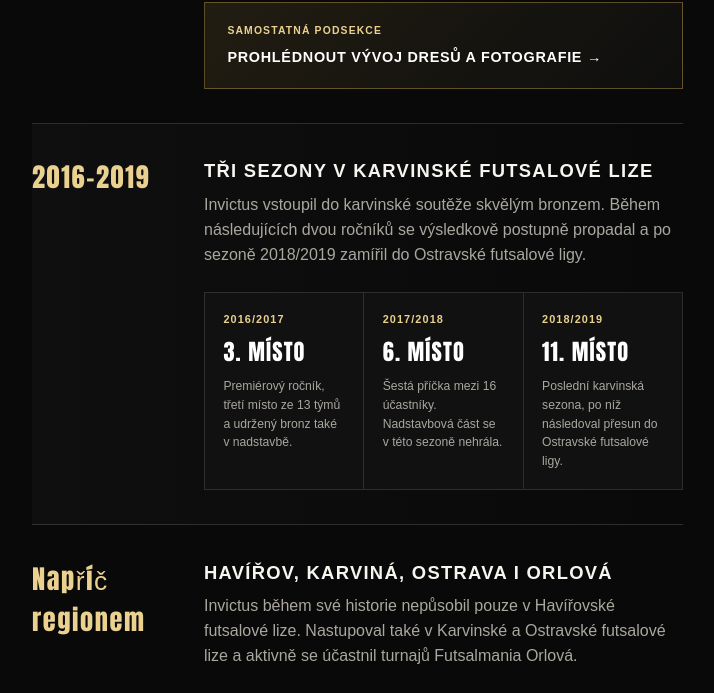
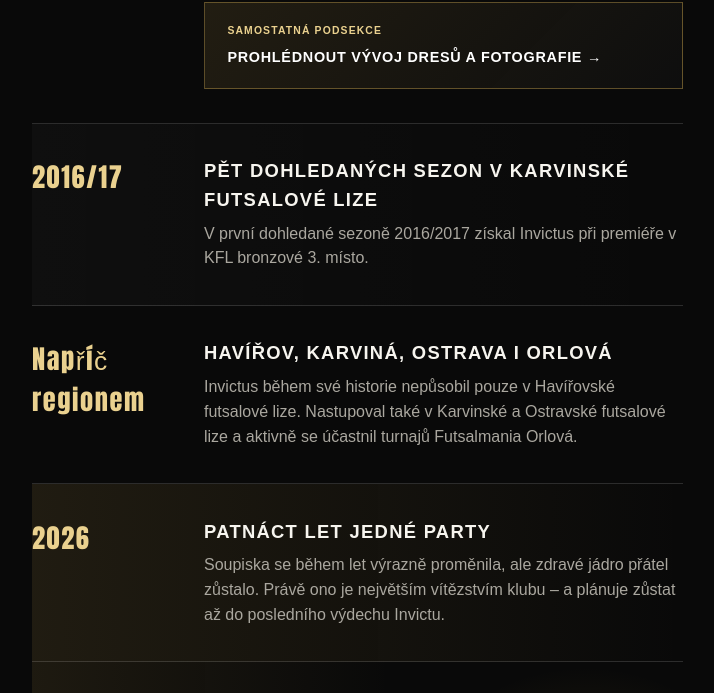
Before and after one commit to pitriszalesak/Invictus-2011-web, a plain HTML site: page index.html in a window 1280 px wide. Shown: the part 7108-7801 px from the top of the page, without its empty margins (529-1243 px from the left). Drawn offline with Linux system fonts and the light colour scheme.

Commit message:
Correct Karvina history summary

```diff
--- a/index.html
+++ b/index.html
@@ -374,15 +374,10 @@
           </div>
         </article>
         <article class="karvina-history">
-          <time>2016–2019</time>
+          <time>2016/17</time>
           <div>
-            <h3>Tři sezony v Karvinské futsalové lize</h3>
-            <p>Invictus vstoupil do karvinské soutěže skvělým bronzem. Během následujících dvou ročníků se výsledkově postupně propadal a po sezoně 2018/2019 zamířil do Ostravské futsalové ligy.</p>
-            <ol class="history-season-summary" aria-label="Výsledky Invictus 2011 v Karvinské futsalové lize">
-              <li><span>2016/2017</span><strong>3. místo</strong><p>Premiérový ročník, třetí místo ze 13 týmů a udržený bronz také v nadstavbě.</p></li>
-              <li><span>2017/2018</span><strong>6. místo</strong><p>Šestá příčka mezi 16 účastníky. Nadstavbová část se v této sezoně nehrála.</p></li>
-              <li><span>2018/2019</span><strong>11. místo</strong><p>Poslední karvinská sezona, po níž následoval přesun do Ostravské futsalové ligy.</p></li>
-            </ol>
+            <h3>Pět dohledaných sezon v Karvinské futsalové lize</h3>
+            <p>V první dohledané sezoně 2016/2017 získal Invictus při premiéře v KFL bronzové 3. místo.</p>
           </div>
         </article>
         <article>
```
